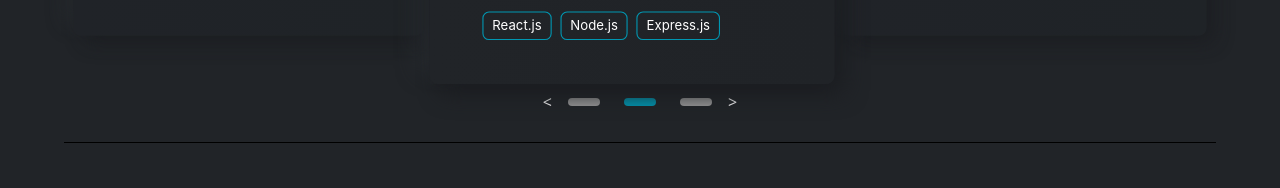
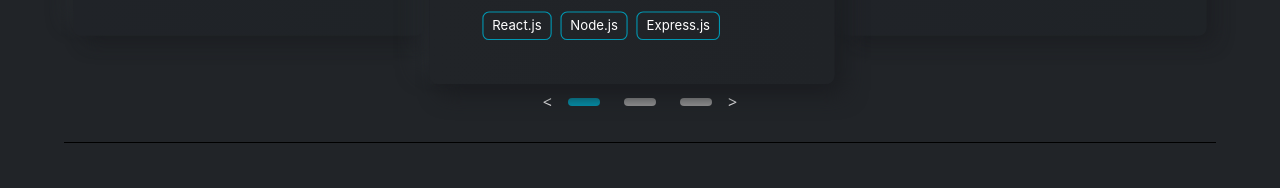
Before and after one commit to kavindu-gamage/kavindu-gamage.github.io, a React (Create React App) app: page / in a window 1280 px wide. Shown: the part 2664-2852 px from the top of the page. Built offline with nearby package versions, Linux system fonts and the light colour scheme.

Commit message:
Updated the projects section

```diff
--- a/src/pages/projects/Projects.js
+++ b/src/pages/projects/Projects.js
@@ -82,7 +82,7 @@
         techStack: ["Express.js", "Node.js", "React.js", "MongoDB"],
         link: "https://github.com/kavindu-gamage/e-commerce-web-back-end",
       },
-    // Add more projects here if needed
+
   ];
 
   const [currentIndex, setCurrentIndex] = useState(0);
@@ -103,7 +103,7 @@
     if (isCarouselMode) {
       const interval = setInterval(() => {
         setCurrentIndex((prevIndex) => (prevIndex + 1) % projects.length);
-      }, 2000);
+      }, 25000);
       return () => clearInterval(interval);
     }
   }, [isCarouselMode, projects.length]);
```
Also changed, not shown: src/pages/projects/FeaturedProductsCarousel.js (deleted).
